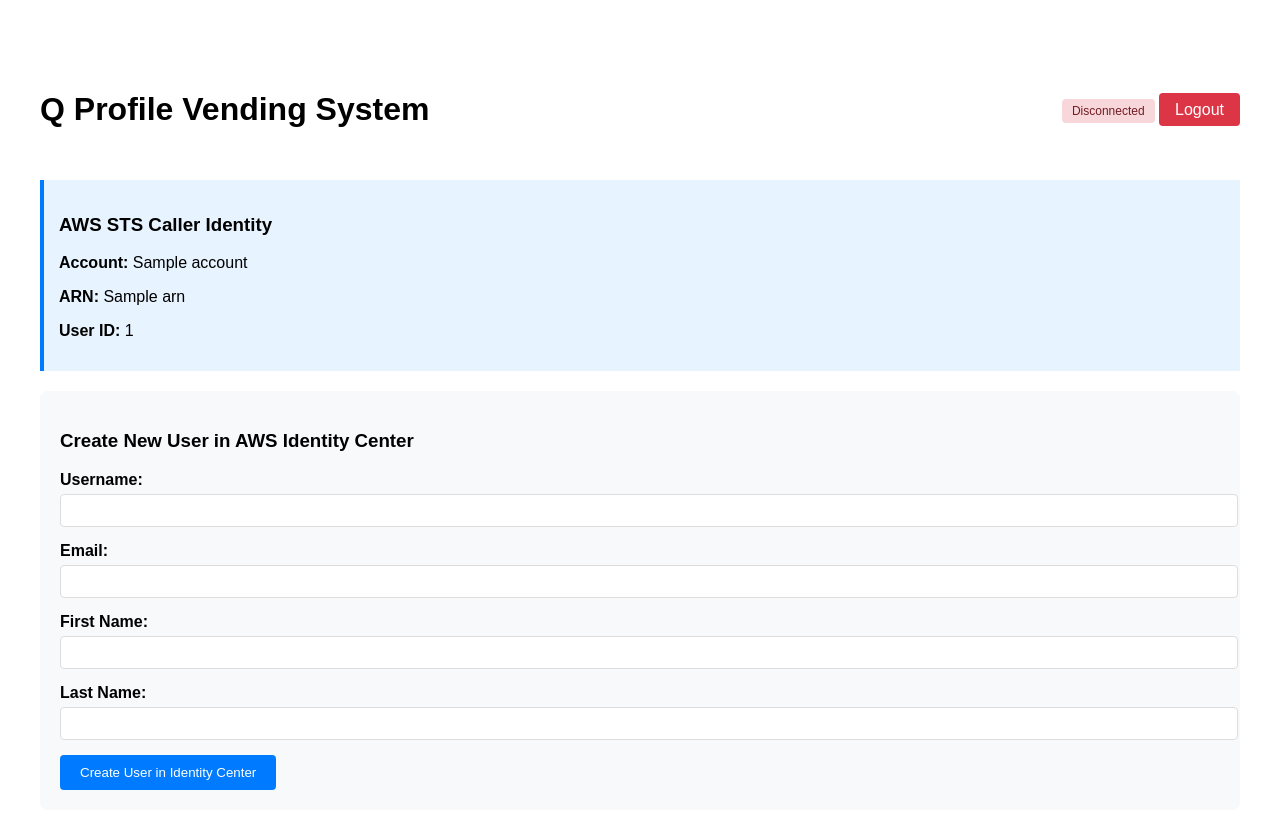
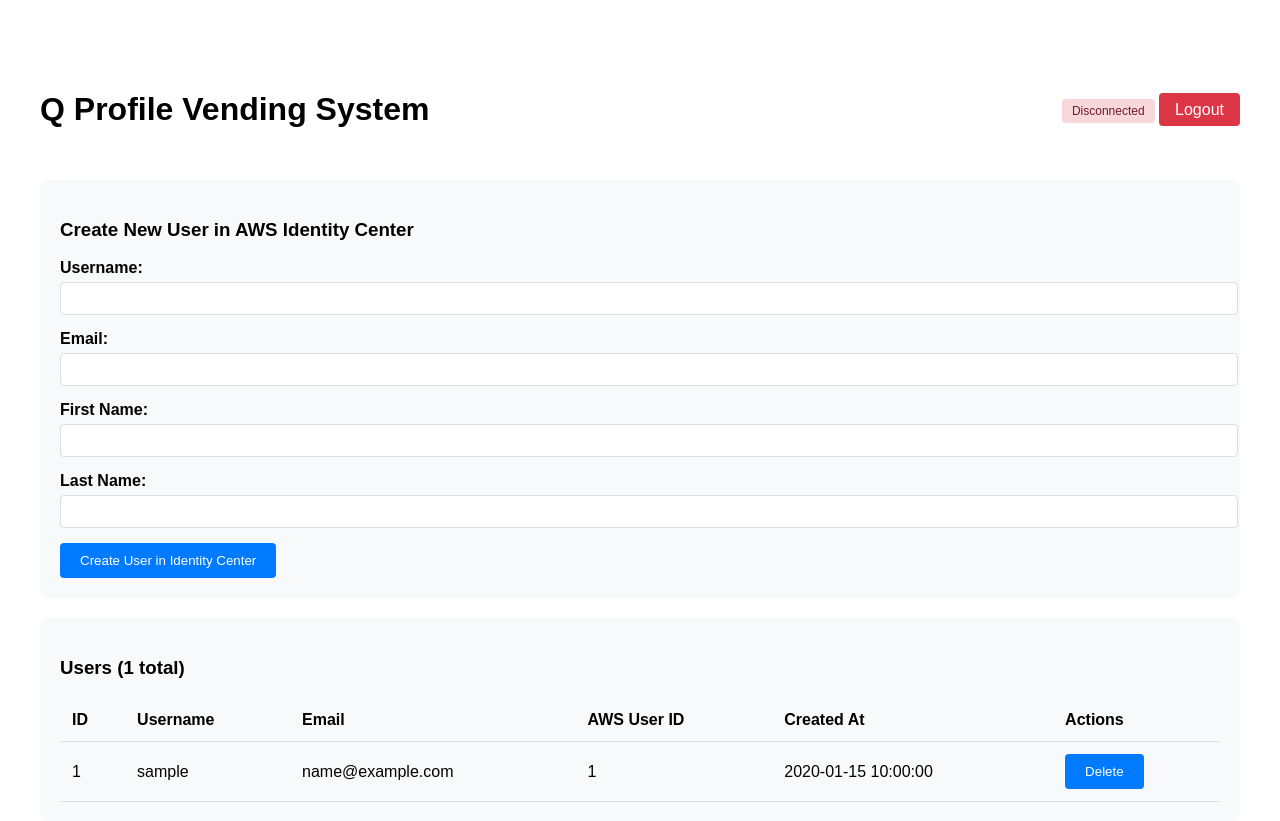
Before and after one commit to mtrampic/argocd-isengard-q-profile-vending, a Flask app: template app/templates/dashboard.html in a window 1280 px wide. Shown: the top 821 px of the page. Run offline with Flask 3, Linux system fonts and the light colour scheme; tables that the repository leaves empty hold one stand-in row (values such as "Sample post"); the template is opened without the code that fills it: values that come from a table or form of the project are taken from there, most other values are stand-ins (such as "Sample title", 1, 10 or a date in 2020); data that the repository does not hold is empty.

Commit message:
Remove STS caller identity + Fix SSE table updates
- Removed AWS STS Caller Identity section from UI and backend
- Fixed SSE table updates with proper DOM selection
- Added console logging for debugging SSE events
- Simplified dashboard template

```diff
--- a/app/app.py
+++ b/app/app.py
@@ -41,19 +41,6 @@
 # Single password authentication
 LOGIN_PASSWORD = os.environ.get('LOGIN_PASSWORD', 'vending123')
 
-def get_aws_caller_identity():
-    """Get AWS STS caller identity"""
-    try:
-        sts = boto3.client('sts')
-        response = sts.get_caller_identity()
-        return {
-            'account': response.get('Account'),
-            'arn': response.get('Arn'),
-            'user_id': response.get('UserId')
-        }
-    except Exception as e:
-        return {'error': str(e)}
-
 def broadcast_sse(event, data):
     """Broadcast data to all SSE connections"""
     message = f"event: {event}\ndata: {json.dumps(data)}\n\n"
@@ -91,8 +78,7 @@
 def index():
     if 'logged_in' in session:
         users = User.query.order_by(User.created_at.desc()).all()
-        caller_identity = get_aws_caller_identity()
-        return render_template('dashboard.html', users=users, caller_identity=caller_identity)
+        return render_template('dashboard.html', users=users)
     return redirect(url_for('login'))
 
 @app.route('/login', methods=['GET', 'POST'])
--- a/app/templates/dashboard.html
+++ b/app/templates/dashboard.html
@@ -42,18 +42,6 @@
             {% endfor %}
         {% endif %}
     {% endwith %}
-
-    <div class="{% if caller_identity.error %}aws-error{% else %}aws-info{% endif %}">
-        <h3>AWS STS Caller Identity</h3>
-        {% if caller_identity.error %}
-            <p><strong>Error:</strong> {{ caller_identity.error }}</p>
-            <p><em>IRSA not configured or AWS credentials not available</em></p>
-        {% else %}
-            <p><strong>Account:</strong> {{ caller_identity.account }}</p>
-            <p><strong>ARN:</strong> {{ caller_identity.arn }}</p>
-            <p><strong>User ID:</strong> {{ caller_identity.user_id }}</p>
-        {% endif %}
-    </div>
 
     <div class="card">
         <h3>Create New User in AWS Identity Center</h3>
@@ -132,8 +120,10 @@
         });
 
         eventSource.addEventListener('user_created', function(e) {
+            console.log('User created event received:', e.data);
             const user = JSON.parse(e.data);
-            const row = usersTable.insertRow(0);
+            const tbody = document.querySelector('#users-table tbody');
+            const row = tbody.insertRow(0);
             row.id = `user-${user.id}`;
             row.innerHTML = `
                 <td>${user.id}</td>
@@ -148,6 +138,7 @@
         });
 
         eventSource.addEventListener('user_deleted', function(e) {
+            console.log('User deleted event received:', e.data);
             const data = JSON.parse(e.data);
             const row = document.getElementById(`user-${data.id}`);
             if (row) {
```
